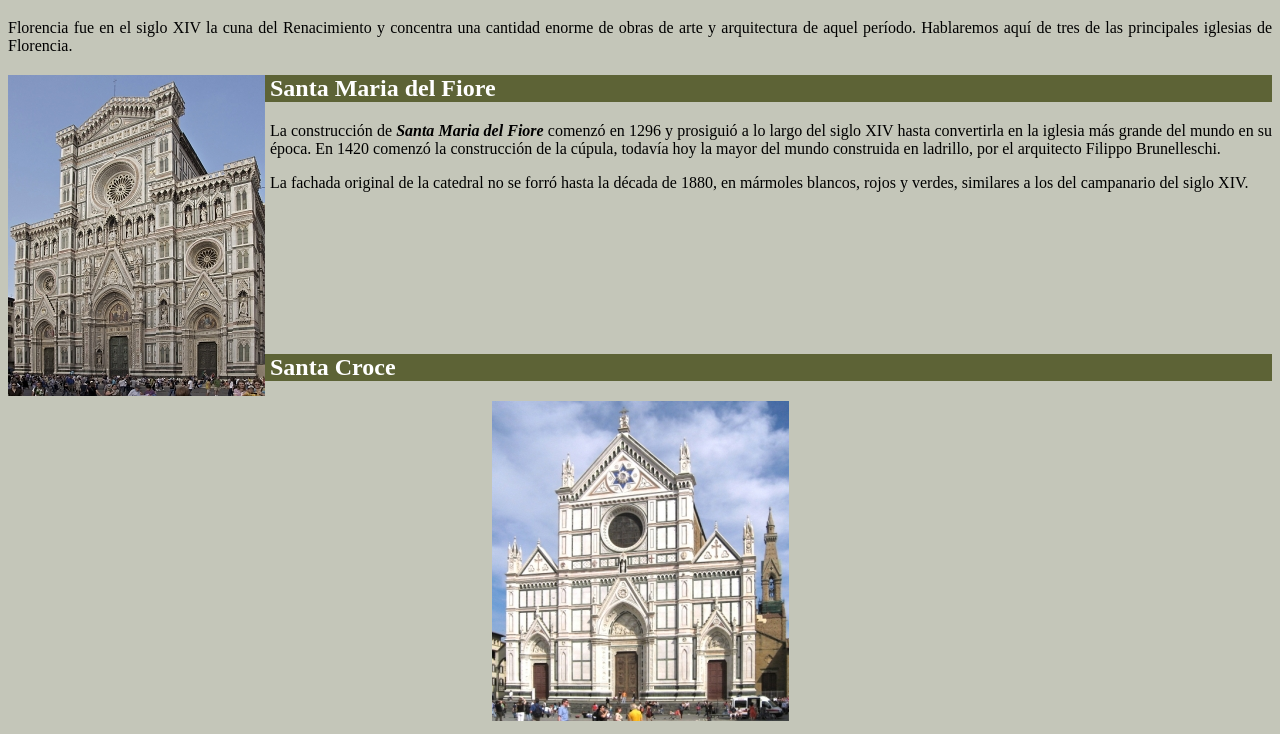
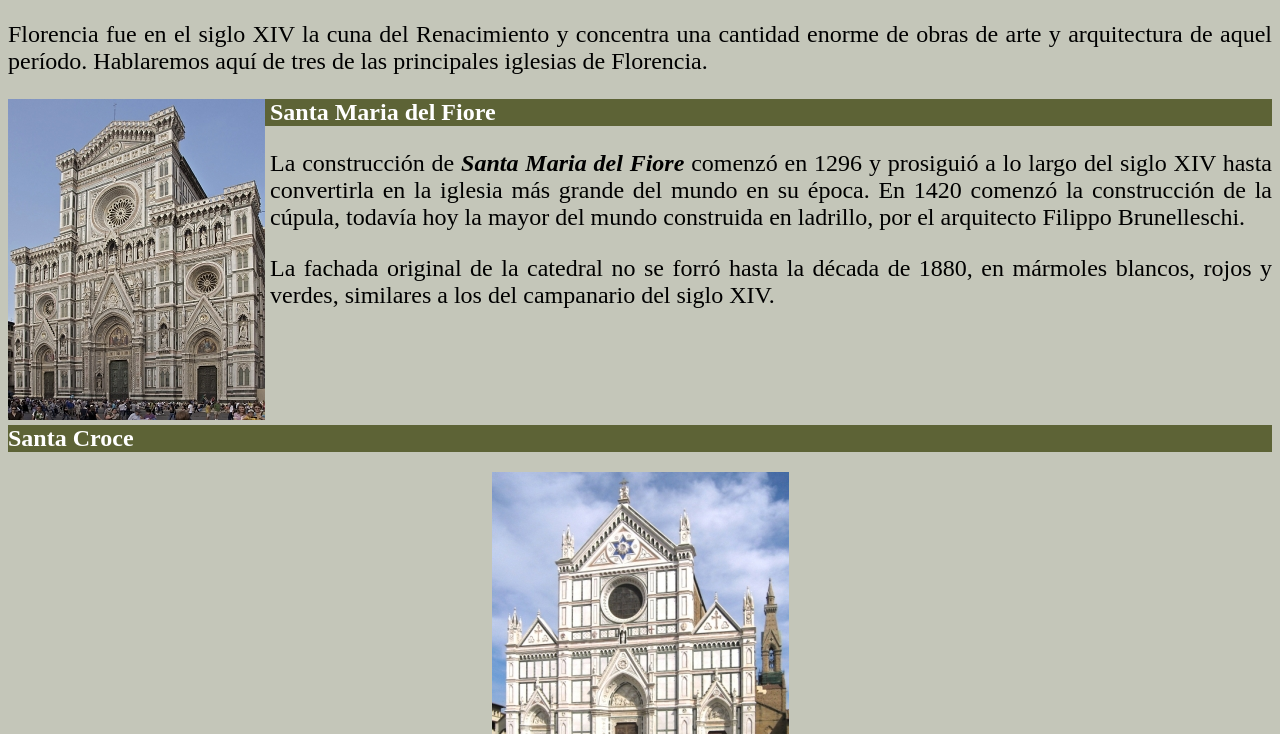
Before and after one commit to celesteizq/practica6, a plain HTML site: page index.html in a window 1280 px wide. Shown: the part 61-795 px from the top of the page. Drawn offline with Linux system fonts and the light colour scheme.

Commit message:
cambios realizados

```diff
--- a/NewFile.css
+++ b/NewFile.css
@@ -21,6 +21,7 @@ h2 {
 
 p {
 	text-align: justify;
+	font-size: 24px;
 }
 
 #imagen-a-la-izquierda {
```
Also changed, not shown: index.html (+0 -3 lines).
